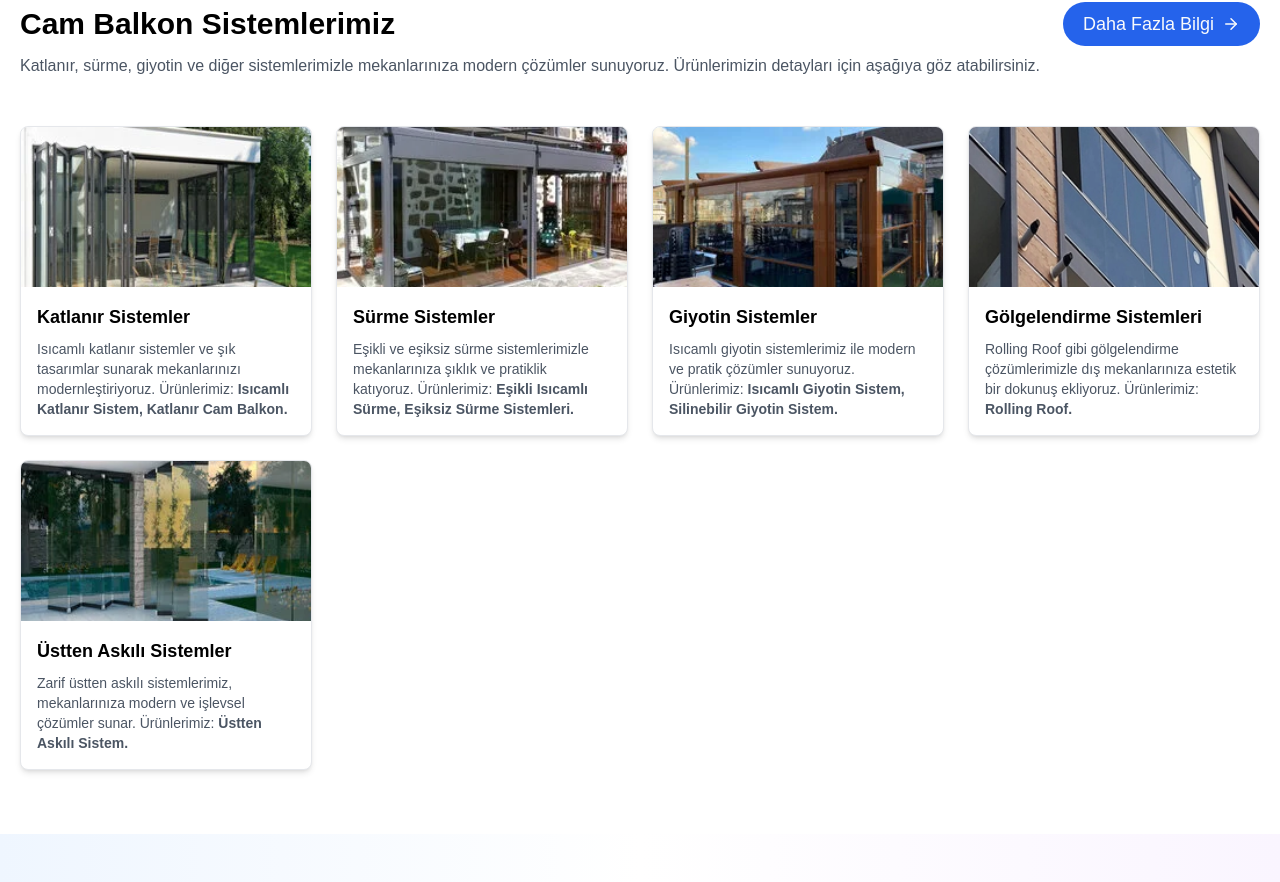
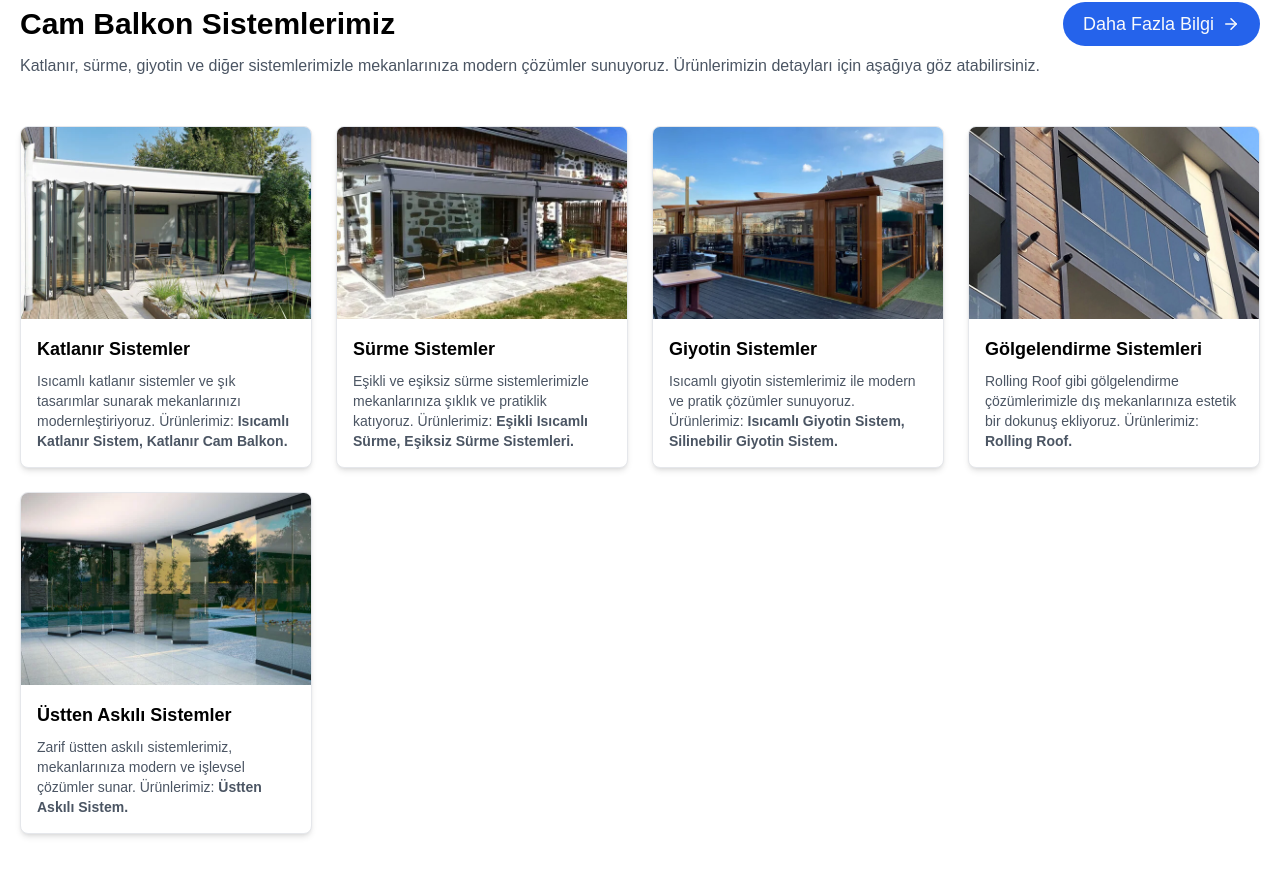
Before and after one commit to yunusmertofficial/kayasehircambalkon, a Next.js app: page / in a window 1280 px wide. Shown: the part 898-1780 px from the top of the page. Built offline with nearby package versions, Linux system fonts and the light colour scheme.

Commit message:
Update PreferredServices images and adjust layout for improved consistency and visual appeal

```diff
--- a/src/components/sections/PreferredServices/index.tsx
+++ b/src/components/sections/PreferredServices/index.tsx
@@ -10,35 +10,35 @@ const serviceCategories = [
     description:
       "Isıcamlı katlanır sistemler ve şık tasarımlar sunarak mekanlarınızı modernleştiriyoruz.",
     products: ["Isıcamlı Katlanır Sistem", "Katlanır Cam Balkon"],
-    image: "/images/hizmetlerimiz/kucuk-resimler/katlanir-cam-balkon.webp",
+    image: "/images/hizmetlerimiz/katlanir-cam-balkon.webp",
   },
   {
     title: "Sürme Sistemler",
     description:
       "Eşikli ve eşiksiz sürme sistemlerimizle mekanlarınıza şıklık ve pratiklik katıyoruz.",
     products: ["Eşikli Isıcamlı Sürme", "Eşiksiz Sürme Sistemleri"],
-    image: "/images/hizmetlerimiz/kucuk-resimler/surme-cam-balkon.webp",
+    image: "/images/hizmetlerimiz/surme-cam-balkon.webp",
   },
   {
     title: "Giyotin Sistemler",
     description:
       "Isıcamlı giyotin sistemlerimiz ile modern ve pratik çözümler sunuyoruz.",
     products: ["Isıcamlı Giyotin Sistem", "Silinebilir Giyotin Sistem"],
-    image: "/images/hizmetlerimiz/kucuk-resimler/giyotin-cam-balkon.webp",
+    image: "/images/hizmetlerimiz/giyotin-cam-balkon.webp",
   },
   {
     title: "Gölgelendirme Sistemleri",
     description:
       "Rolling Roof gibi gölgelendirme çözümlerimizle dış mekanlarınıza estetik bir dokunuş ekliyoruz.",
     products: ["Rolling Roof"],
-    image: "/images/hizmetlerimiz/kucuk-resimler/golgelendirme-cam-balkon.webp",
+    image: "/images/hizmetlerimiz/golgelendirme-cam-balkon.webp",
   },
   {
     title: "Üstten Askılı Sistemler",
     description:
       "Zarif üstten askılı sistemlerimiz, mekanlarınıza modern ve işlevsel çözümler sunar.",
     products: ["Üstten Askılı Sistem"],
-    image: "/images/hizmetlerimiz/kucuk-resimler/ustten-askili-cam-balkon.webp",
+    image: "/images/hizmetlerimiz/ustten-askili-cam-balkon.webp",
   },
 ];
 
@@ -73,7 +73,7 @@ const CategoriesPage = () => {
                 className="group flex flex-col bg-white border rounded-lg shadow-md overflow-hidden transform transition-all duration-300 hover:shadow-2xl hover:scale-105"
               >
                 {/* Resim */}
-                <div className="relative w-full h-40 overflow-hidden">
+                <div className="relative w-full h-48 overflow-hidden">
                   <Image
                     src={category.image}
                     alt={category.title}
```
